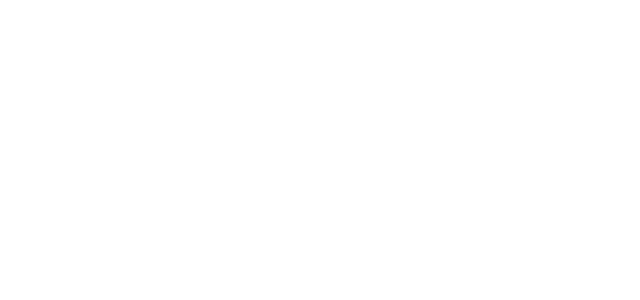
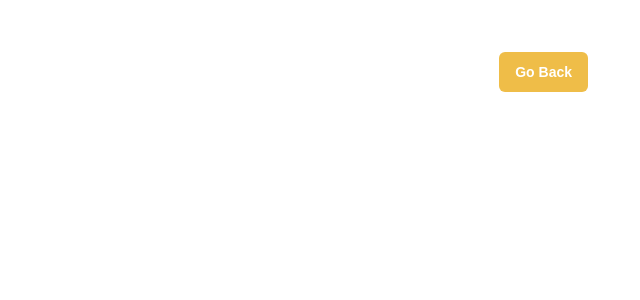
Before and after one commit to om0852/AI-Powered-3D-Shopping-Website, a React (Vite) app: page / in a window 1280 px wide. Both pictures are taken after a click on the button "Customize It". Shown: the top 300 px of the page, without its empty margins (640-1280 px from the left). Built offline with nearby package versions, Linux system fonts and the light colour scheme; a web font is replaced by a local one.

Commit message:
Customizer component done

```diff
--- a/src/pages/Customizer.jsx
+++ b/src/pages/Customizer.jsx
@@ -1,14 +1,61 @@
 import React, { useState, useEffect } from "react";
-import { AnimatePresence,motion } from "framer-motion";
+import { AnimatePresence, motion } from "framer-motion";
 import { useSnapshot } from "valtio";
 import config from "../config/config";
 import state from "../store";
 import { download } from "../assets";
-import {downloadCanvasToImage,reader} from "../config/helpers"
-import {EditorTabs,FilterTabs,DecalTypes} from "../config/constants"
-import { fadeAnimation,slideAnimation } from "../config/motion";
+import { downloadCanvasToImage, reader } from "../config/helpers";
+import { EditorTabs, FilterTabs, DecalTypes } from "../config/constants";
+import { fadeAnimation, slideAnimation } from "../config/motion";
+import {
+  AIPicker,
+  ColorPicker,
+  Tab,
+  CustomButton,
+  FilePicker,
+} from "../components";
 const Customizer = () => {
-  return <div>{/* <h2>Customizer</h2> */}</div>;
+  const snap = useSnapshot(state);
+  return (
+    <AnimatePresence>
+      {!snap.intro && (
+        <>
+          <motion.div
+            key={"custom"}
+            className="absolute top-0 left-0 z-10"
+            {...slideAnimation("left")}
+          >
+            <div className="flex  items-center min-h-screen">
+              <div className="editortabs-container glassmorphism tabs">
+                {EditorTabs.map((tab) => (
+                  <Tab tab={tab} key={tab.name} handleClick={() => {}} />
+                ))}
+              </div>
+            </div>
+          </motion.div>
+          <motion.div
+            className="absolute z-10 top-5 right-5"
+            {...fadeAnimation}
+          >
+            <CustomButton
+              title={"Go Back"}
+              type={"filled"}
+              handleClick={() => (state.intro = true)}
+              customStyles={"w-fit px-4 py-2.5 font-bold text-sm"}
+            />
+          </motion.div>
+          <motion.div
+            className="filtertabs-container glassmorphism"
+            {...slideAnimation("up")}
+          >
+            {FilterTabs.map((tab) => (
+              <Tab tab={tab} key={tab.name} isFilterTab isActiveTab="all" handleClick={() => {}} />
+            ))}
+          </motion.div>
+        </>
+      )}
+    </AnimatePresence>
+  );
 };
 
 export default Customizer;
```
